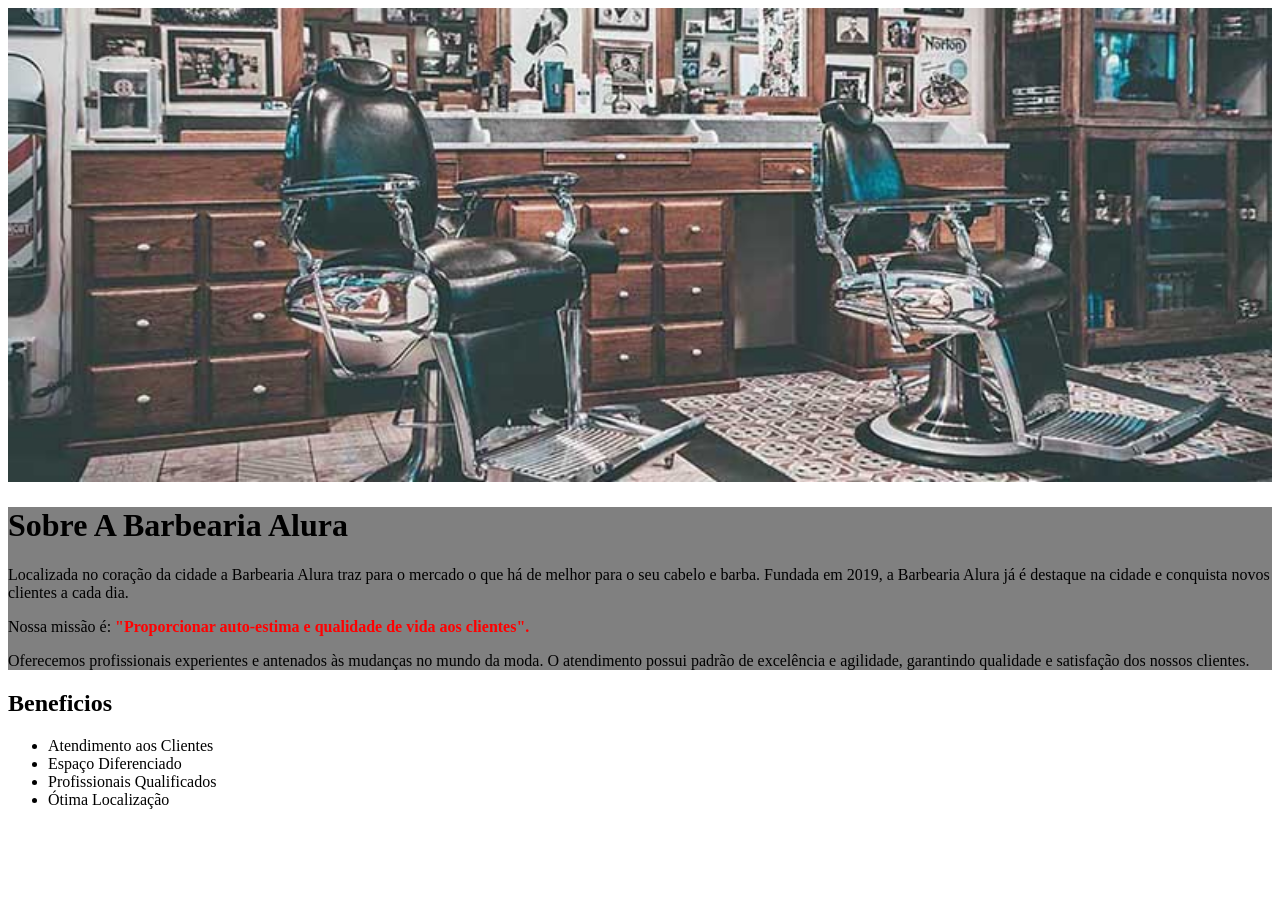
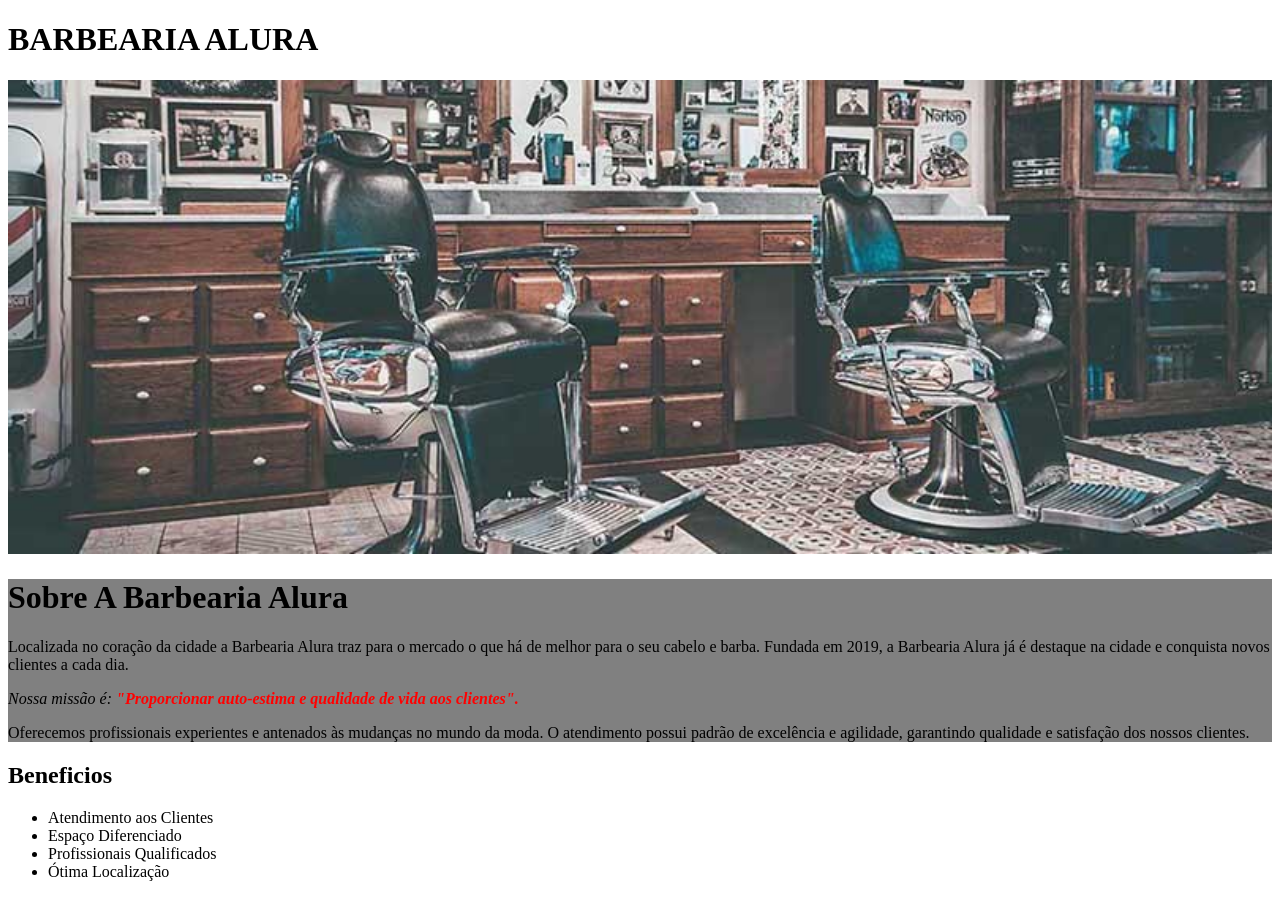
Before and after one commit to mariacechelero/1AnoEMaria, a plain HTML site: page index.html in a window 1280 px wide. Before the commit the page ends 825 px from the top, so only its background shows below. Drawn offline with Linux system fonts and the light colour scheme.

Commit message:
Update index.html
aa

```diff
--- a/index.html
+++ b/index.html
@@ -1,4 +1,5 @@
-<!DOCTYPE html>
+
+             <!DOCTYPE html>
 <html lang="en">
 <head>
     <meta charset="UTF-8">
@@ -8,6 +9,10 @@
     <link rel="stylesheet" href="style.css">
 </head>
 <body>
+    <header>
+        </header>
+            <H1>BARBEARIA ALURA</H1>
+        </header>
 <img class="banner" src="banner.jpg" alt="">
 
 <div class="principal" >
@@ -16,7 +21,7 @@
         seu cabelo e barba. Fundada em 2019, a Barbearia Alura já é destaque na cidade e conquista
          novos clientes a cada dia.</p>
 
-       <p>Nossa missão é:<strong class="destaque"> "Proporcionar auto-estima e qualidade de vida aos clientes".</strong></p>
+       <p><em>Nossa missão é:<strong class="destaque"> "Proporcionar auto-estima e qualidade de vida aos clientes".</strong></em>   </p>
 
         <p>Oferecemos profissionais experientes e antenados às mudanças no mundo da moda. O atendimento
             possui padrão de excelência e agilidade, garantindo qualidade e satisfação dos nossos
@@ -26,7 +31,7 @@
 
     <h2>Beneficios</h2>
 
-    <ul>
+    <ul class="lista">
        <li>Atendimento aos Clientes</li>
        <li> Espaço Diferenciado</li>
         <li>Profissionais Qualificados</li>
@@ -34,5 +39,6 @@
 
 
     </ul>
+    <img src="beneficios.jpg" alt="">
 </body>
 </html>
```
